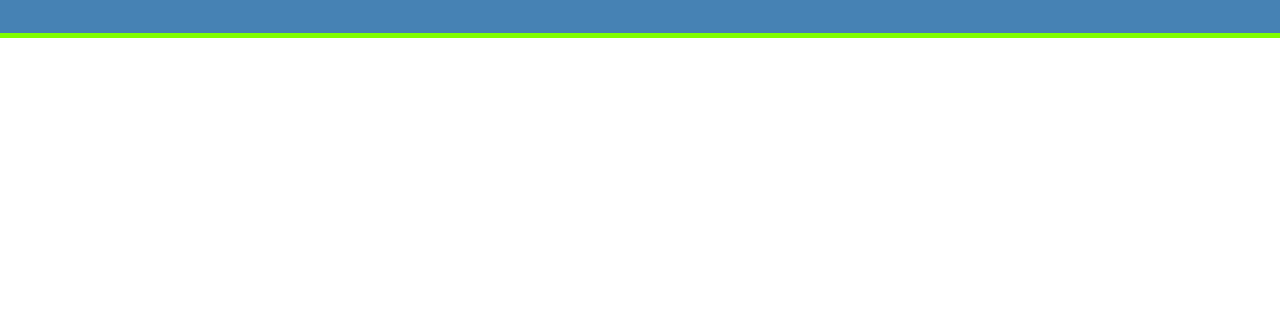
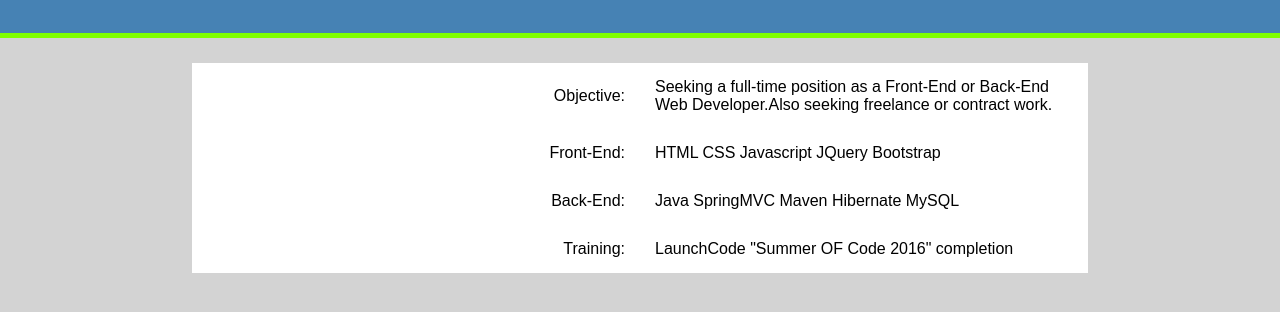
Before and after one commit to rkrussel/Portfolio-Page, a plain HTML site: page Portfolio-Page/index.html in a window 1280 px wide. Shown: the part 242-554 px from the top of the page. Drawn offline with Linux system fonts and the light colour scheme.

Commit message:
added table

```diff
--- a/Portfolio-Page/css/style.css
+++ b/Portfolio-Page/css/style.css
@@ -1,3 +1,6 @@
+body{
+    background-color: lightgrey;
+}
 #logo{
     display: inline-block;
     margin: 10px;
@@ -89,3 +92,27 @@
     list-style-type: none;
 
 }
+
+#table_div{
+    margin: 25px auto;
+    display: block;
+    background-color:white;
+    width: 70%;
+    text-align: center;
+}
+table{
+    margin:0 auto;
+}
+.trleft{
+    padding: 15px;
+    text-align: right;
+    margin: 15px;
+    width: 50%;
+
+}
+.trright{
+    padding: 15px;
+    text-align: left;
+    margin: 15px;
+    width: 50%;
+}
--- a/Portfolio-Page/index.html
+++ b/Portfolio-Page/index.html
@@ -33,6 +33,35 @@
             </ul>
         </div>
     </div>
+    <div id="table_div">
+        <table>
+        <tr>
+            <td class="trleft">Objective:
+            </td>
+            <td class ="trright">
+                Seeking a full-time position as a Front-End or Back-End Web Developer.Also seeking freelance or contract work.
+            </td>
+        </tr>
+        <tr>
+            <td class="trleft">Front-End:
+            </td>
+            <td class="trright">HTML CSS Javascript JQuery Bootstrap
+            </td>
+        </tr>
+        <tr>
+            <td class="trleft">Back-End:
+            </td>
+            <td class="trright">Java SpringMVC Maven Hibernate MySQL
+            </td>
+        </tr>
+        <tr>
+            <td class="trleft">Training:
+            </td>
+            <td class="trright">LaunchCode "Summer OF Code 2016" completion
+            </td>
+        </tr>
+        </table>
+    </div>
 
 </body>
 <footer>
```
